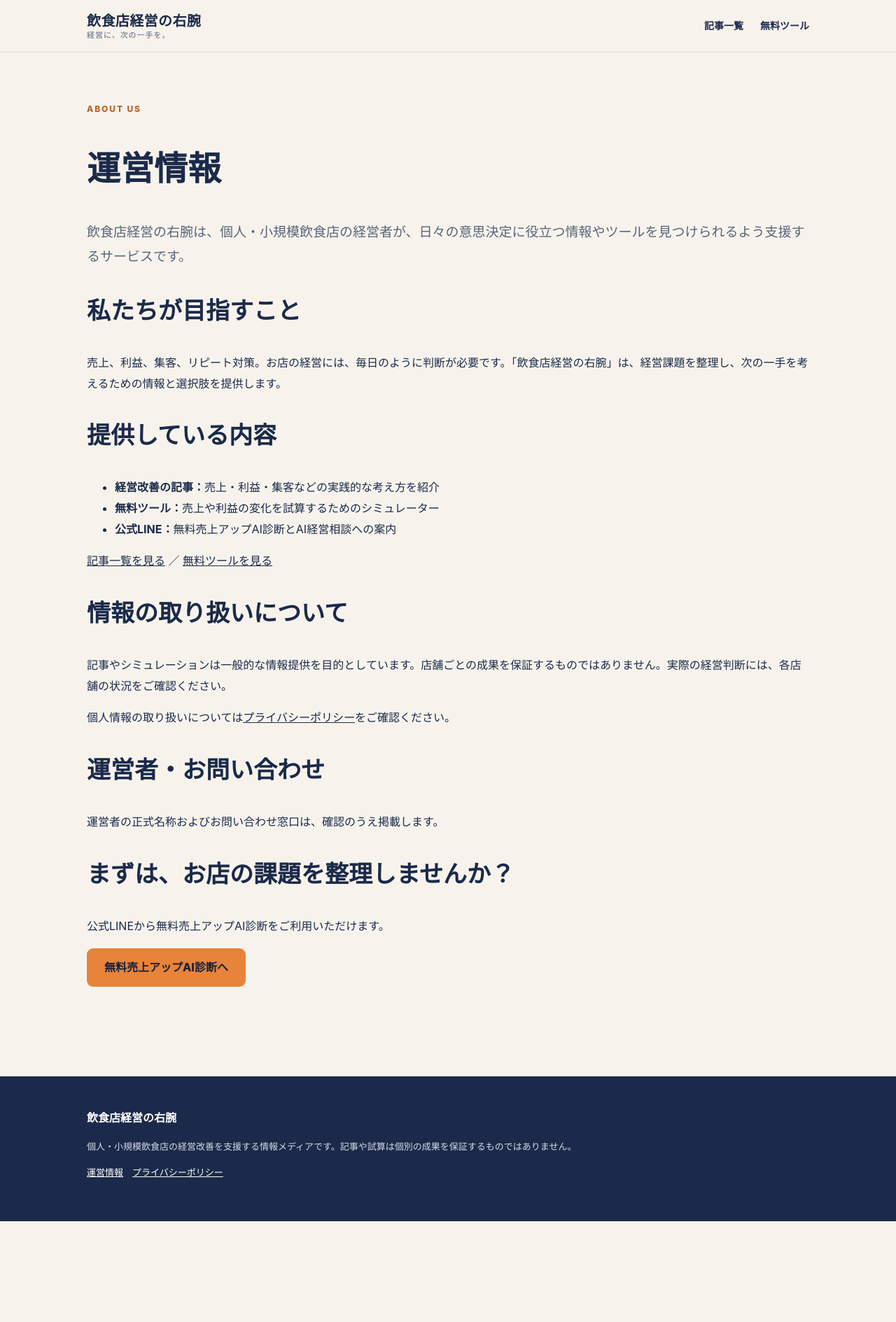
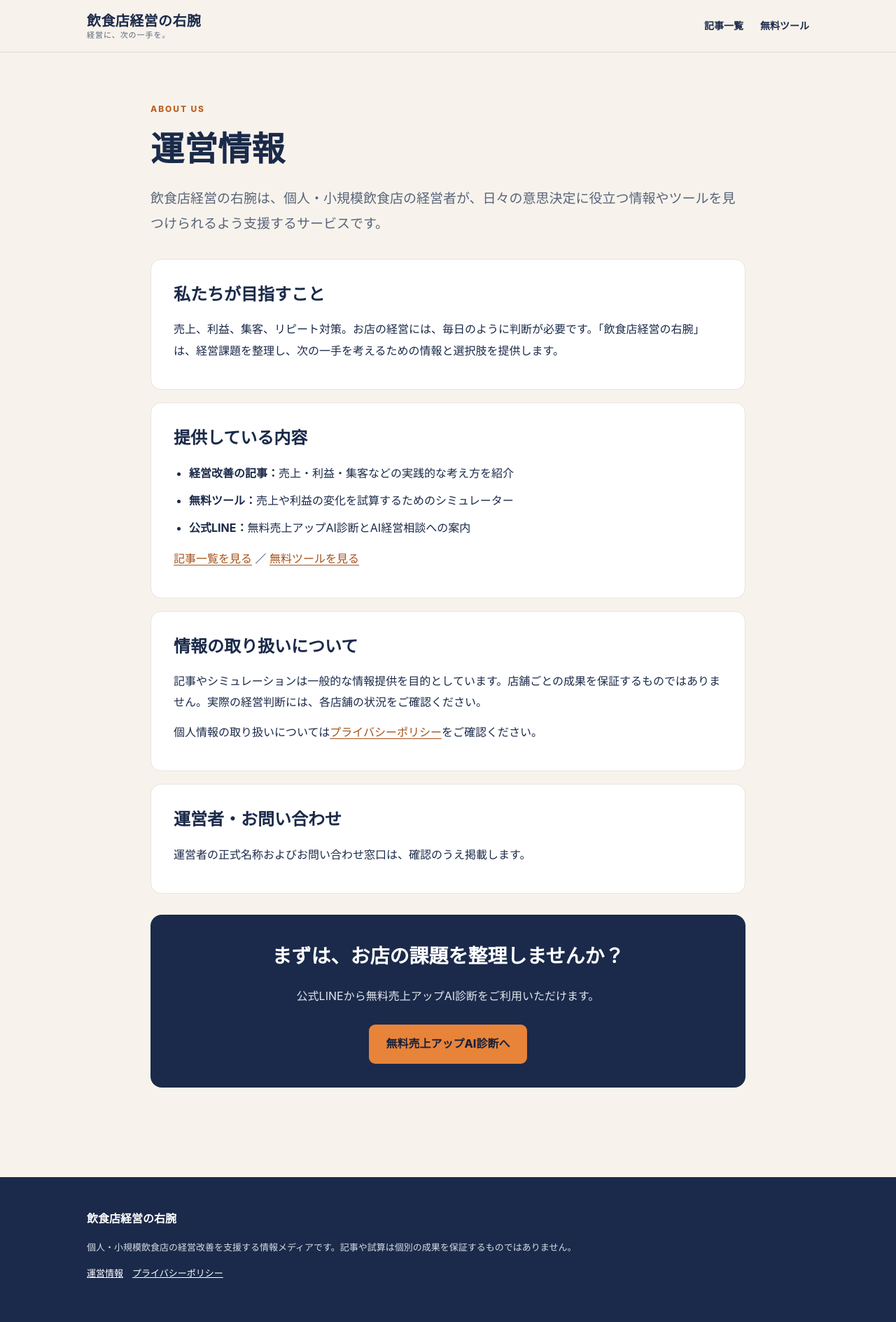
Before and after one commit to insyokuten/restaurant-growth-hub, a Jekyll site: the page built from about.md, in a window 1280 px wide. Shown: the whole page at 70% size. Built offline with Jekyll 4.4.1, drawn with Linux system fonts in a browser that asks for light colours; before the commit the page ends 1745 px from its top, so only the background shows below that.

Commit message:
Style about and privacy pages consistently with homepage

```diff
--- a/assets/style.css
+++ b/assets/style.css
@@ -50,3 +50,21 @@
 .home-bottom-cta .button{margin-top:18px}
 .home-bottom-cta .home-cta-note{font-size:12px;color:#c8d0dd!important;margin:14px 0 0}
 @media(max-width:620px){.home-hero{padding:60px 0 55px}.home-hero h1{font-size:clamp(36px,9vw,54px)}.home-hero-lead br{display:none}.home-hero .actions{flex-direction:column}.home-hero .actions .button{text-align:center}.home-section{padding-top:42px;padding-bottom:26px}.home-problem-grid{grid-template-columns:1fr;gap:10px}.home-problem{padding:16px 16px 16px 48px}.home-problem:before{top:17px;left:16px}.home-heading-row{align-items:center}.home-bottom-cta{padding:42px 20px;margin-top:36px;border-radius:14px}.home-bottom-cta .button{display:block}}
+
+
+/* Trust and policy pages */
+.info-page{max-width:850px;margin:0 auto}
+.info-page>h1{font-size:clamp(32px,5vw,48px);line-height:1.4;margin:10px 0 18px}
+.info-page>.lead{line-height:1.9;margin-bottom:32px}
+.info-panel{background:#fff;border:1px solid #e9e4dc;border-radius:15px;padding:28px 32px;margin:18px 0}
+.info-panel h2{font-size:clamp(19px,2.6vw,24px);margin:0 0 12px}
+.info-panel p{margin:12px 0;line-height:1.9}
+.info-panel ul{padding-left:22px;margin:14px 0}
+.info-panel li{margin:9px 0}
+.info-panel a{color:#a4531c;text-underline-offset:3px}
+.info-cta{background:#1b2a4a;color:#fff;text-align:center;border-radius:16px;padding:34px 26px;margin-top:30px}
+.info-cta h2{margin:0 0 12px;font-size:clamp(21px,3vw,28px)}
+.info-cta p{color:#e1e6ee}
+.info-cta .button{margin-top:10px}
+.info-note{font-size:13px;color:#59647a;background:#fff5e9;border-left:4px solid #e8833a;padding:18px 20px;border-radius:8px}
+@media(max-width:620px){.info-panel{padding:22px 20px}.info-cta{padding:30px 18px}}
```
